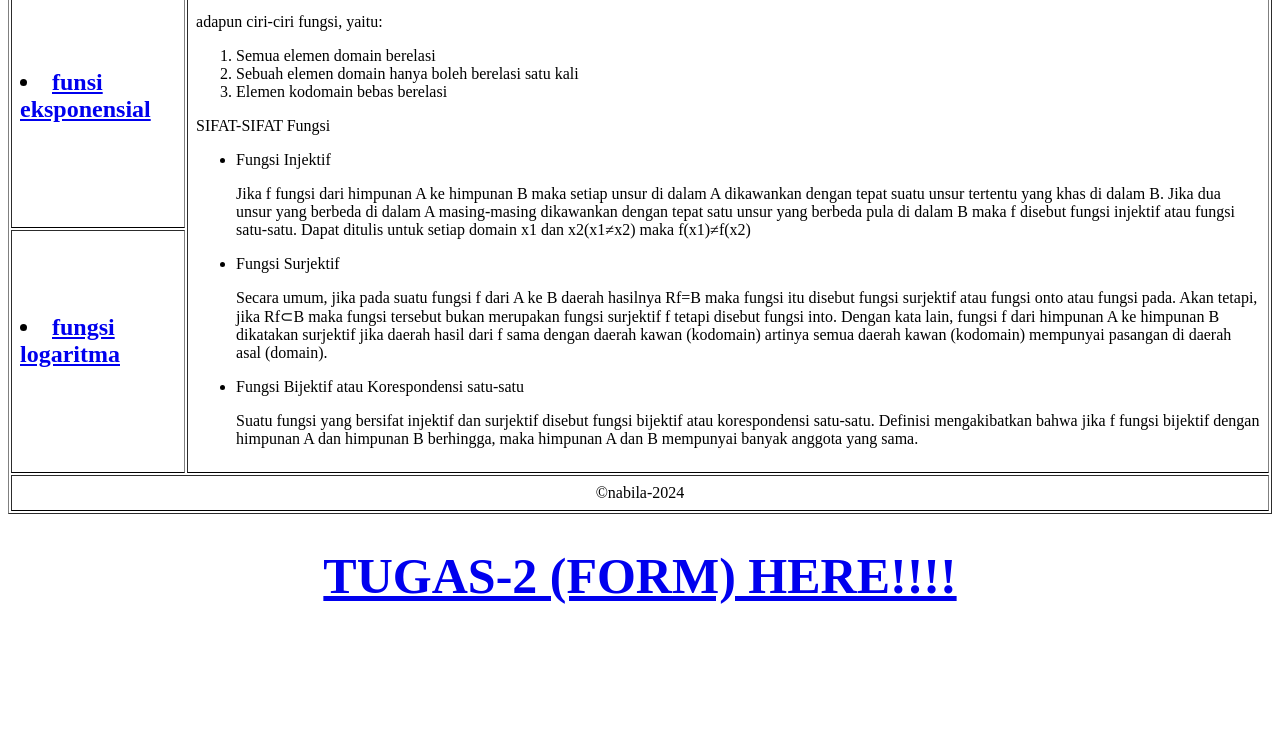
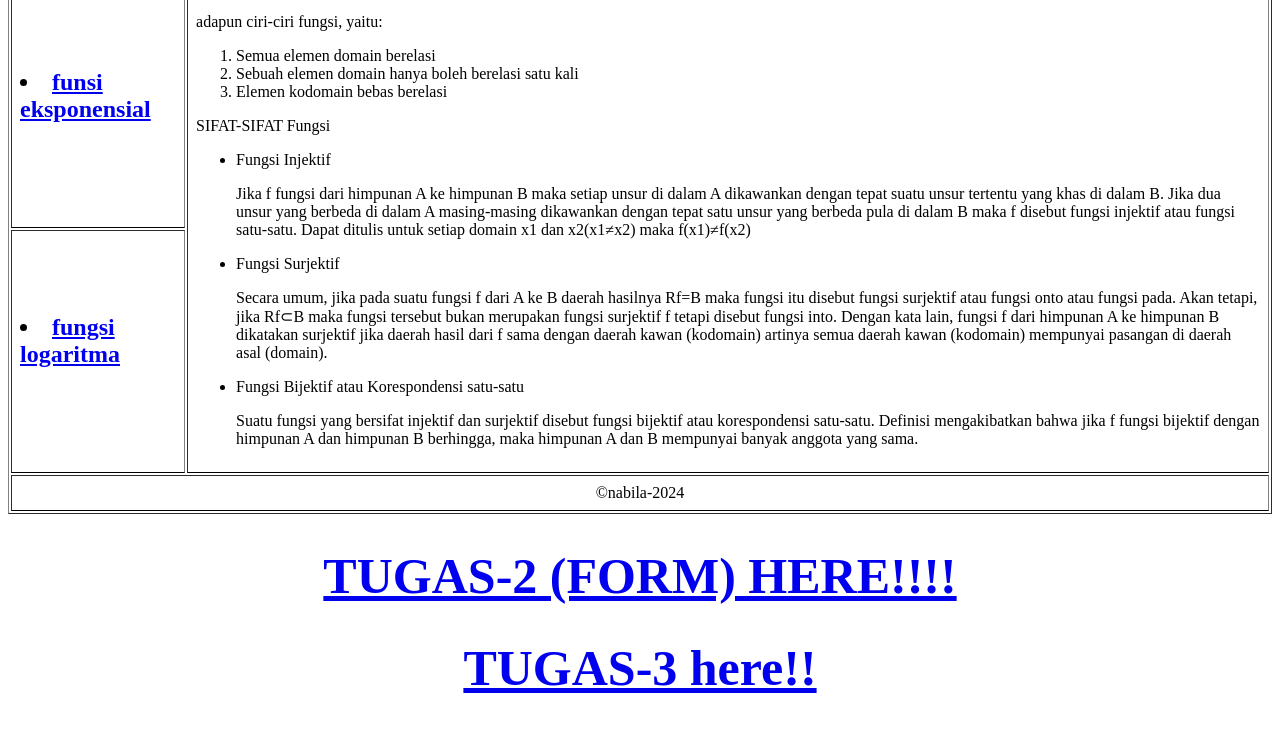
Before and after one commit to bila1103/fungsi, a plain HTML site: page index.html in a window 1280 px wide. Shown: the part 1359-2089 px from the top of the page. Before the commit the page ends 1998 px from the top, so only its background shows below. Drawn offline with Linux system fonts and the light colour scheme.

Commit message:
Add files via upload

```diff
--- a/index.html
+++ b/index.html
@@ -222,6 +222,7 @@
 
     </table>
     <h1><a href="https://bila1103.github.io/formulir/">TUGAS-2 (FORM) HERE!!!!</a></h1>
+    <h1><a href="https://bila1103.github.io/adzkia/">TUGAS-3 here!!</a></h1>
 
 
 </body>
```
